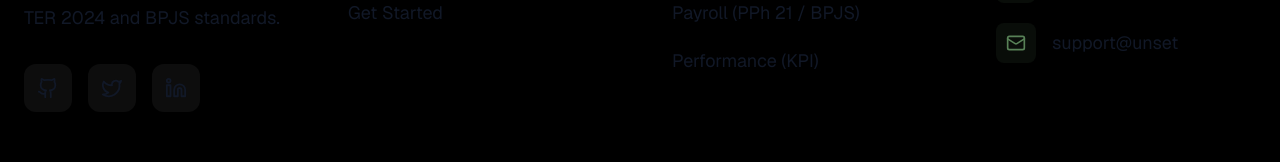
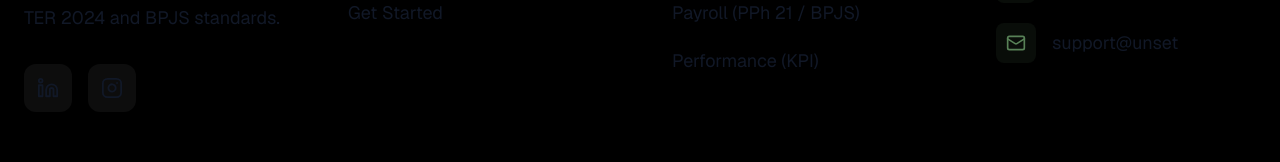
Before and after one commit to afdhalrizki/hrms, a Next.js app in the folder frontend/: page /en/about in a window 1280 px wide. Shown: the part 2348-2510 px from the top of the page. Built offline with nearby package versions, Linux system fonts and the light colour scheme; no server answers.

Commit message:
refactor: replace Github and Twitter icons with Instagram in PublicFooter

```diff
--- a/frontend/src/components/layout/PublicFooter.tsx
+++ b/frontend/src/components/layout/PublicFooter.tsx
@@ -2,7 +2,7 @@
 
 import React from 'react';
 import { Link } from '@/i18n/routing';
-import { Github, Twitter, Linkedin, Mail, MapPin, Phone } from 'lucide-react';
+import { Instagram, Linkedin, Mail, MapPin, Phone } from 'lucide-react';
 import { getSupportEmail } from '@/lib/api';
 import { useTranslations } from 'next-intl';
 
@@ -27,13 +27,10 @@ export const PublicFooter = () => {
             </p>
             <div className="flex gap-4">
               <a href="#" className="h-12 w-12 rounded-xl bg-white/5 flex items-center justify-center hover:bg-primary/20 hover:text-primary transition-all group">
-                <Github size={22} className="group-hover:scale-110 transition-transform" />
+                <Linkedin size={22} className="group-hover:scale-110 transition-transform" />
               </a>
               <a href="#" className="h-12 w-12 rounded-xl bg-white/5 flex items-center justify-center hover:bg-primary/20 hover:text-primary transition-all group">
-                <Twitter size={22} className="group-hover:scale-110 transition-transform" />
-              </a>
-              <a href="#" className="h-12 w-12 rounded-xl bg-white/5 flex items-center justify-center hover:bg-primary/20 hover:text-primary transition-all group">
-                <Linkedin size={22} className="group-hover:scale-110 transition-transform" />
+                <Instagram size={22} className="group-hover:scale-110 transition-transform" />
               </a>
             </div>
           </div>
```
